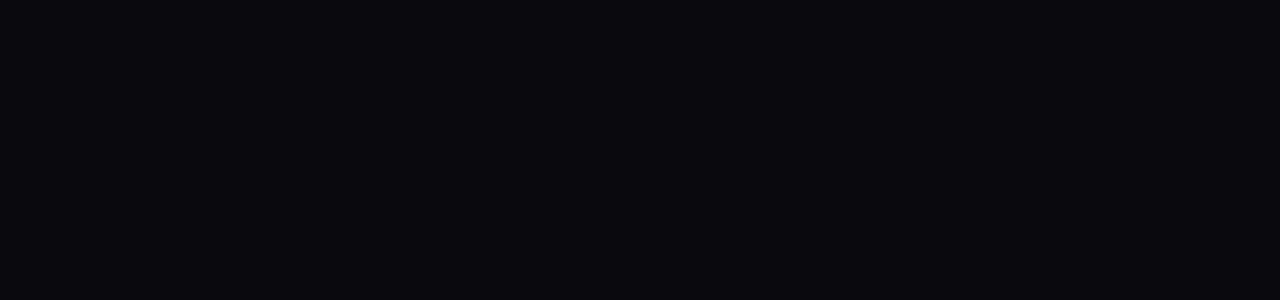
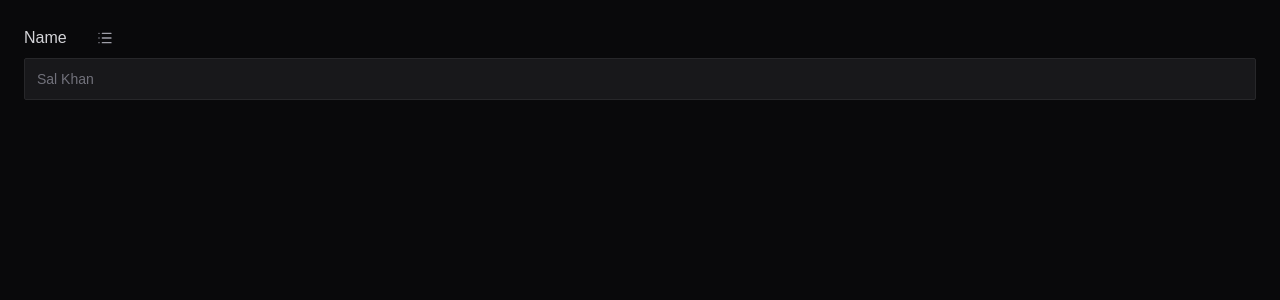
Before and after one commit to N0t-Eb1/cv-generator, a React (Vite) app: page / in a window 1280 px wide. Shown: the top 300 px of the page. Built offline with nearby package versions, Linux system fonts and the light colour scheme.

Commit message:
feat: write input field components

```diff
--- a/src/App.jsx
+++ b/src/App.jsx
@@ -1,5 +1,16 @@
+import { Input } from "./components/input";
+import { BulletToggle, InputField, InputFieldLabel } from "./components/input-field";
+
 function App() {
-  return <div className="h-dvh bg-zinc-950 p-6 text-zinc-100"></div>;
+  return (
+    <div className="h-dvh bg-zinc-950 p-6 text-zinc-100">
+      <InputField>
+        <InputFieldLabel>name</InputFieldLabel>
+        <BulletToggle />
+        <Input placeholder="Sal Khan" />
+      </InputField>
+    </div>
+  );
 }
 
 export default App;
--- /dev/null
+++ b/src/components/input-field.jsx
@@ -0,0 +1,33 @@
+import { List } from "lucide-react";
+
+import { cn } from "../utils/cn";
+
+export function InputField({ children }) {
+  return (
+    <div className="group grid grid-cols-[auto_1fr] items-center gap-x-6 gap-y-1.5 [&_input]:col-span-full">
+      {children}
+    </div>
+  );
+}
+
+export function InputFieldLabel({ children, ...props }) {
+  return (
+    <label className="font-medium text-zinc-300 capitalize" {...props}>
+      {children}
+    </label>
+  );
+}
+
+export function BulletToggle({ checked }) {
+  return (
+    <label
+      className={cn(
+        "cursor-pointer justify-self-start rounded-full p-1.5 hover:bg-zinc-800 has-focus-visible:bg-zinc-800 has-focus-visible:outline-2 has-focus-visible:outline-indigo-500",
+        checked && "bg-violet-600 hover:bg-violet-800 has-focus-visible:bg-violet-800",
+      )}
+    >
+      <input className="sr-only" type="checkbox" checked={checked} />
+      <List className={cn("text-zinc-400", checked && "text-zinc-100")} size={16} />
+    </label>
+  );
+}
```
